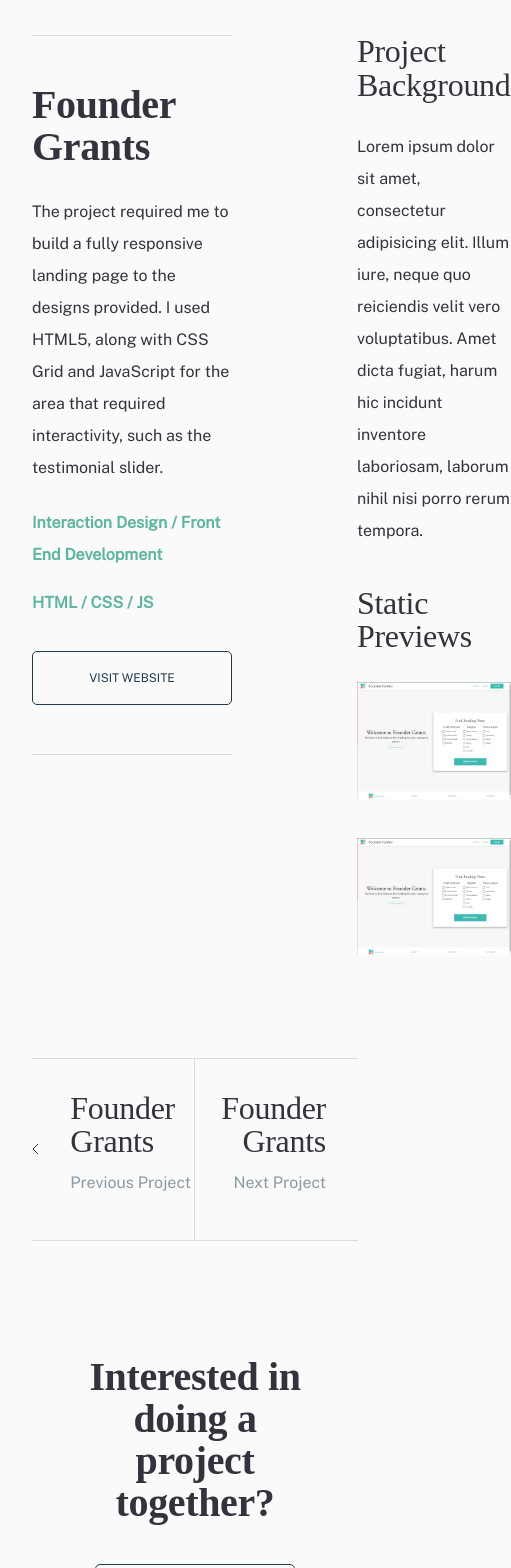
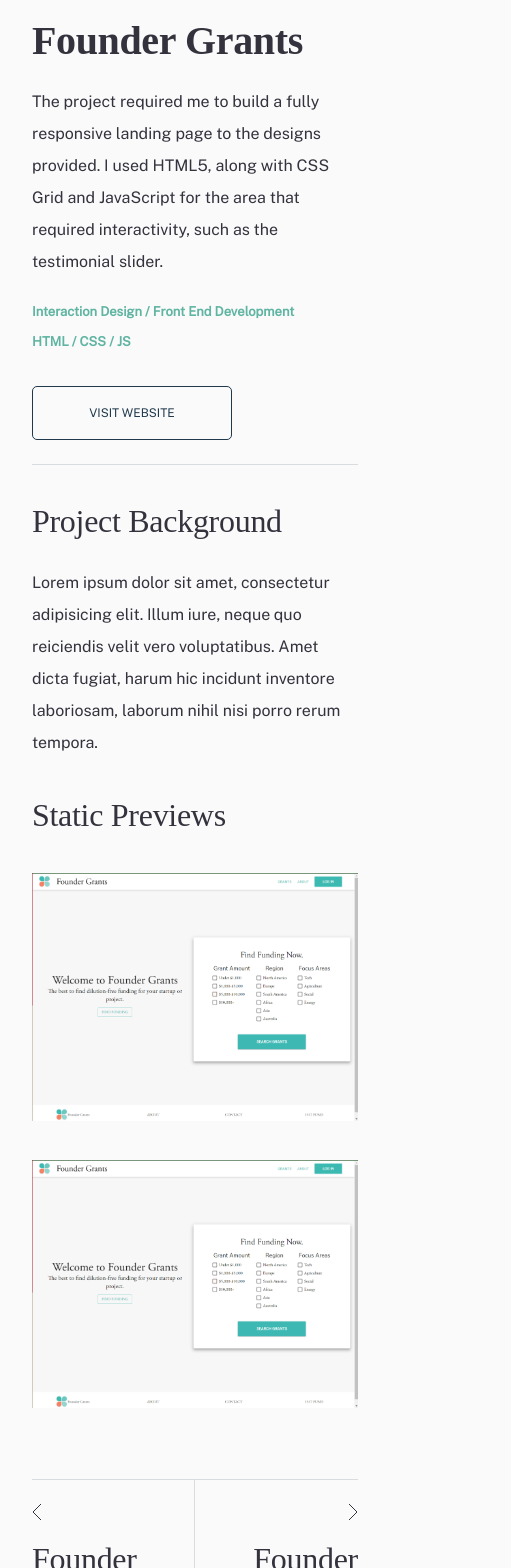
Before and after one commit to dswhitely1/portfolio-master, a React (Create React App) app: page /portfolio/founder-grants in a window 390 px wide. Shown: the part 432-2000 px from the top of the page, 511 px wide, since content can reach past the window. Built offline with nearby package versions, Linux system fonts and the light colour scheme; a web font is replaced by a local one.

Commit message:
Portfolio Detail Mode Mobile Responsive

```diff
--- a/src/components/icons/LeftArrow.tsx
+++ b/src/components/icons/LeftArrow.tsx
@@ -1,9 +1,13 @@
 import React from 'react';
 import {SVG} from "../styled-components/Logo";
 
-const LeftArrow = () => {
+interface IProps {
+    mode: string
+}
+
+const LeftArrow = ({mode}: IProps) => {
     return (
-        <SVG xmlns="http://www.w3.org/2000/svg" width="10" height="16">
+        <SVG desktop={mode==='desktop'} mobile={mode==='mobile'} xmlns="http://www.w3.org/2000/svg" width="10" height="16">
             <path fill="none" stroke="#33323D" d="M9 0L1 8l8 8" />
         </SVG>
     )
--- a/src/components/icons/RightArrow.tsx
+++ b/src/components/icons/RightArrow.tsx
@@ -1,9 +1,13 @@
 import React from 'react';
 import {SVG} from "../styled-components/Logo";
 
-const RightArrow = () => {
+interface IProps {
+    mode: string
+}
+
+const RightArrow = ({mode}: IProps) => {
     return (
-        <SVG xmlns="http://www.w3.org/2000/svg" width="10" height="16">
+        <SVG desktop={mode==='desktop'} mobile={mode==='mobile'} xmlns="http://www.w3.org/2000/svg" width="10" height="16">
             <path fill="none" stroke="#33323D" d="M1 0l8 8-8 8" />
         </SVG>
     )
--- a/src/components/portfolio/PortfolioDetail.tsx
+++ b/src/components/portfolio/PortfolioDetail.tsx
@@ -4,7 +4,7 @@
 import {Button} from "../styled-components/Button";
 import {
     DetailsContainer,
-    DetailsLeftContainer,
+    DetailsLeftContainer, DetailsLeftParagraph, DetailsLink,
     DetailsRightContainer,
     DetailsTopics,
     Divider,
@@ -24,41 +24,48 @@
             <Image detail src={image} alt={title}/>
             <DetailsContainer>
                 <DetailsLeftContainer>
+                    <div>
                     <h2>{title}</h2>
-                    <p>The project required me to build a fully responsive landing page to the designs provided. I used
+                    <DetailsLeftParagraph mobile>The project required me to build a fully responsive landing page to the designs provided. I used
                         HTML5, along with CSS Grid and JavaScript for the area that required interactivity, such as the
-                        testimonial slider.</p>
+                        testimonial slider.</DetailsLeftParagraph>
                     <DetailsTopics first>Interaction Design / Front End Development</DetailsTopics>
-                    <DetailsTopics>HTML / CSS / JS</DetailsTopics>
+                    <DetailsTopics second>HTML / CSS / JS</DetailsTopics>
                     <a href={link} target='_blank' rel='noopener noreferrer'>
-                        <Button secondary>Visit Website</Button>
+                        <Button secondary spacing>Visit Website</Button>
                     </a>
-                    <Divider/>
+                    </div>
+                    <DetailsLeftParagraph tablet>The project required me to build a fully responsive landing page to the designs provided. I used
+                        HTML5, along with CSS Grid and JavaScript for the area that required interactivity, such as the
+                        testimonial slider.</DetailsLeftParagraph>
                 </DetailsLeftContainer>
+                <Divider />
                 <DetailsRightContainer>
                     <h3>Project Background</h3>
                     <p>Lorem ipsum dolor sit amet, consectetur adipisicing elit. Illum iure, neque quo reiciendis velit
                         vero voluptatibus. Amet dicta fugiat, harum hic incidunt inventore laboriosam, laborum nihil
                         nisi porro rerum tempora.</p>
                     <h3>Static Previews</h3>
-                    <Image src={image} alt={title}/>
-                    <Image src={image} alt={title}/>
+                    <Image first src={image} alt={title}/>
+                    <Image second src={image} alt={title}/>
                 </DetailsRightContainer>
             </DetailsContainer>
             <NavigationContainer>
                 <NavigationItem>
-                    <LeftArrow/>
+                    <LeftArrow mode="mobile"/>
+                    <LeftArrow mode="desktop" />
                     <div>
                         <h3>{title}</h3>
                         <p>Previous Project</p>
                     </div>
                 </NavigationItem>
                 <NavigationItem right>
+                    <RightArrow mode='mobile'/>
                     <div>
                         <h3>{title}</h3>
                         <p>Next Project</p>
                     </div>
-                    <RightArrow/>
+                    <RightArrow mode='desktop'/>
                 </NavigationItem>
             </NavigationContainer>
         </>
--- a/src/components/styled-components/Button.js
+++ b/src/components/styled-components/Button.js
@@ -29,4 +29,8 @@
             color: #ffffff;
         }
     `}
+
+    ${props => props.spacing && css`
+        margin-bottom: 2.4rem;
+    `}
 `;
--- a/src/components/styled-components/Image.js
+++ b/src/components/styled-components/Image.js
@@ -20,8 +20,28 @@
     }
 
     ${props => props.detail && css`
-        @media (min-width: 769px) {
+        @media (min-width: 501px) {
             max-width: 100%;
+            width: 100%;
+        }
+    `}
+
+    ${props => props.first && css`
+        margin-top: 1.2rem;
+        margin-bottom: 3.2rem;
+        @media (min-width: 501px) {
+            max-width: 100%;
+            width: 100%;
+            margin-bottom: 3.2rem;
+        }
+    `}
+
+    ${props => props.second && css`
+        margin-bottom: 6.4rem;
+        @media (min-width: 501px) {
+            max-width: 100%;
+            width: 100%;
+            margin-bottom: 8rem;
         }
     `}
 `;
--- a/src/components/styled-components/Logo.js
+++ b/src/components/styled-components/Logo.js
@@ -16,4 +16,19 @@
     &:hover {
       fill: rgb(95, 180, 162);
     }
+
+    ${props => props.mobile && css`
+        margin-bottom: 1.6rem;
+        @media (min-width: 501px) {
+            display: none;
+        }
+    `}
+
+    ${props => props.desktop && css`
+        display: none;
+
+        @media (min-width: 501px) {
+            display: inherit;
+        }
+    `}
 `;
--- a/src/components/styled-components/PortfolioDetailContainer.js
+++ b/src/components/styled-components/PortfolioDetailContainer.js
@@ -1,44 +1,89 @@
 import styled, {css} from "styled-components";
 
 export const DetailsContainer = styled.div`
-    margin-top: 8rem;
-    display: flex;
-    justify-content: space-between;
-    h2, h3 {
-        margin-bottom: 2.8rem;
+    margin-top: 4rem;
+    border-top: 1px solid rgba(32,58,76,0.15);
+    padding-top: 2.4rem;
+
+    h2 {
+        margin-bottom: 2.4rem;
     }
+
     p {
         line-height: 2;
+        margin-bottom: 2.4rem;
+    }
+
+    @media (min-width: 501px) {
+        padding-top: 3.3rem;
     }
 `;
 
+export const DetailsLink = styled.a`
+    padding-bottom: 2.4rem;
+`;
+
 export const DetailsLeftContainer = styled.div`
-    width: 47.5rem;
-    margin-right: 12.5rem;
-    border-top: 1px solid rgba(32,58,76,0.15);
-    padding-top: 4.8rem;
+    @media (min-width: 501px) {
+        display: flex;
+        justify-content: space-between;
+    }
+`;
+
+export const DetailsLeftParagraph = styled.p`
+    ${props => props.mobile && css`
+        @media (min-width: 501px) {
+            display: none;
+        }
+
+        @media (min-width: 769px) {
+            display: inherit;
+        }
+    `}
+
+    ${props => props.tablet && css`
+        display: none;
+
+        @media (min-width: 501px) {
+            display: inherit;
+            width: 50%;;
+        }
+
+        @media (min-width: 769px) {
+            display: none;
+        }
+    `}
 `;
 
 export const Divider = styled.div`
-    margin-top: 4.9rem;
-    border-bottom: 1px solid rgba(32,58,76,0.15);
+    border-top: 1px solid rgba(32,58,76,0.15);
+    ${props => props.spacing && css`
+        margin-bottom: 4.8rem;
+    `}
 `;
 
 export const DetailsRightContainer = styled.div`
-    width: 63.5rem;
-    margin-bottom: 6.4rem;
+    padding-top: 4rem;
+    h3 {
+        margin-bottom: 2.8rem;
+    }
+
     p {
         margin-bottom: 4rem;
     }
 `;
 
-export const DetailsTopics = styled.p`
+export const DetailsTopics = styled.div`
     color: #5fB4A2;
+    font-size: 1.3rem;
     font-weight: 700;
-    margin-bottom: 3.2rem;
+    height: 3rem;
     ${props => props.first && css`
-        margin-top: 2.3rem;
-        margin-bottom: 1.6rem;
+        // margin-top: 2.3rem;
+        // margin-bottom: 1.6rem;
+    `}
+    ${props => props.second && css`
+        margin-bottom: 2.4rem;
     `}
 `;
 
@@ -47,34 +92,41 @@
     justify-content: space-between;
     border-top: 1px solid rgba(32,58,76,0.15);
     border-bottom: 1px solid rgba(32,58,76,0.15);
-    margin-bottom: 11.5rem;
+    margin-bottom: 6.4rem;
+
+    @media (min-width: 501px) {
+        margin-bottom: 8rem;
+    }
 `;
 
 export const NavigationItem = styled.div`
-    display: flex;
-    justify-content: flex-start;
-    align-items: center;
-    padding-top: 3.3rem;
-    padding-bottom: 3.3rem;
+    padding-top: 2.4rem;
+    padding-bottom: 2.4rem;
     border-right: 1px solid rgba(32,58,76,0.15);
     width:50%;
 
     p {
         color: rgba(32,58,76,0.5);
-        line-height: 3;
     }
 
-    div {
-        margin-left: 3.2rem;
+    @media (min-width: 501px) {
+        display: flex;
+        justify-content: flex-start;
+        align-items: center;
+
+        div {
+            margin-left: 3.2rem;
+        }
     }
 
     ${props => props.right && css`
         text-align: right;
         border-right: none;
-        justify-content: flex-end;
-
-        div {
-            margin-right: 3.2rem;
+        @media (min-width: 501px) {
+            justify-content: flex-end;
+            div {
+                margin-right: 3.2rem;
+            }
         }
     `}
 `;
--- a/src/components/styled-components/PortfolioOverviewContainer.js
+++ b/src/components/styled-components/PortfolioOverviewContainer.js
@@ -16,6 +16,10 @@
                 width: 60%;
             }
         }
+    }
+
+    @media (min-width: 769px) {
+        margin-bottom: 15rem;
     }
 `;
 
```
